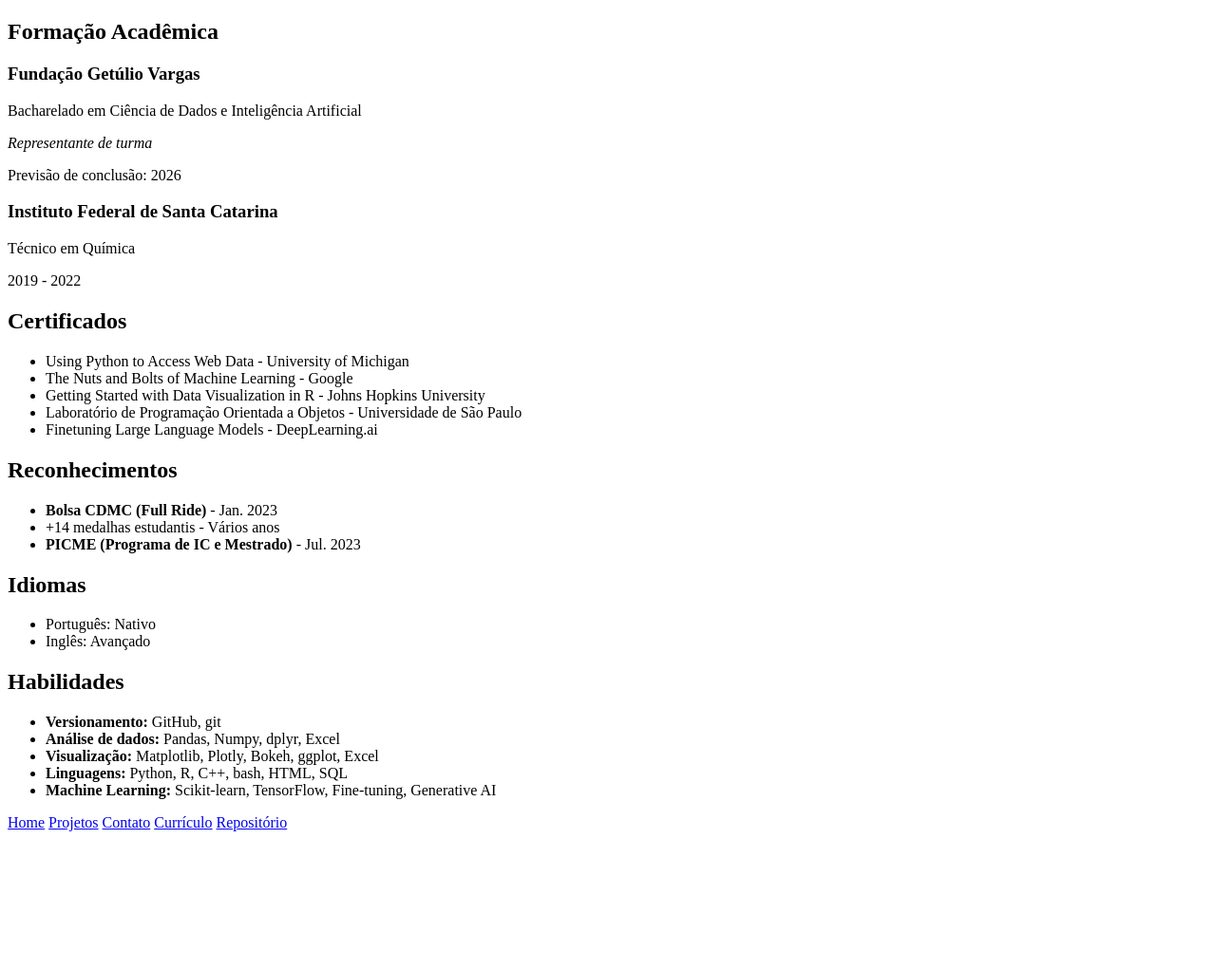
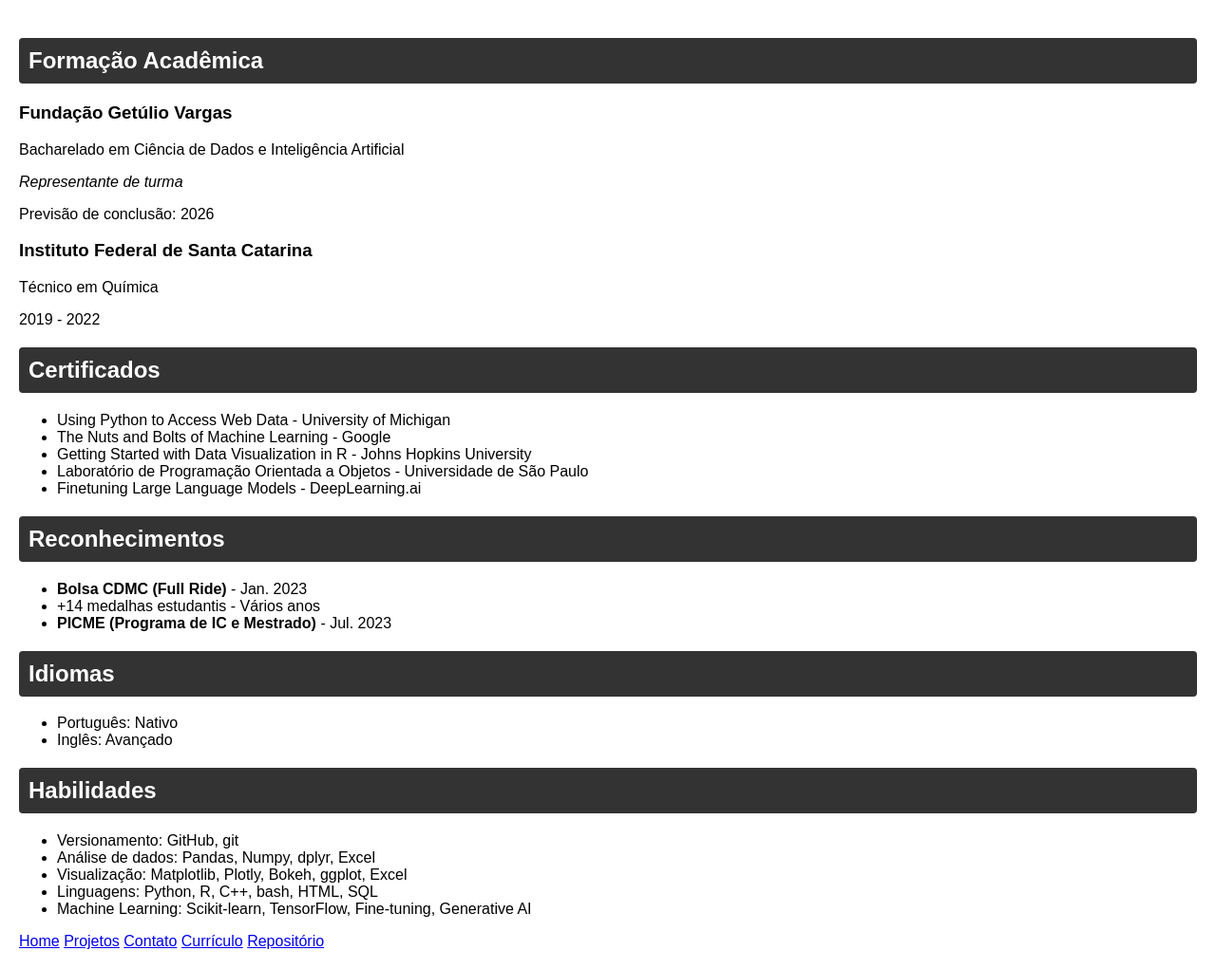
Before and after one commit to gtironi/dataviz_01, a plain HTML site: page resume/index.html in a window 1280 px wide. Shown: the whole page at 95% size. Before the commit the page ends 884 px from the top, so only its background shows below. Drawn offline with Linux system fonts and the light colour scheme.

Commit message:
Simple css

```diff
--- a/resume/index.html
+++ b/resume/index.html
@@ -4,10 +4,11 @@
     <meta charset="UTF-8">
     <meta name="viewport" content="width=device-width, initial-scale=1.0">
     <title>Resume</title>
+    <link rel="stylesheet" href="styles.css">
 </head>
 <body>
     <section>
-        <h1>Formação Acadêmica</h1>
+        <h2>Formação Acadêmica</h2>
         <article>
             <h3>Fundação Getúlio Vargas</h3>
             <p>Bacharelado em Ciência de Dados e Inteligência Artificial</p>
@@ -22,7 +23,7 @@
     </section>
 
     <section>
-        <h1>Certificados</h1>
+        <h2>Certificados</h2>
         <ul>
             <li>Using Python to Access Web Data - University of Michigan</li>
             <li>The Nuts and Bolts of Machine Learning - Google</li>
@@ -33,7 +34,7 @@
     </section>
 
     <section>
-        <h1>Reconhecimentos</h1>
+        <h2>Reconhecimentos</h2>
         <ul>
             <li><strong>Bolsa CDMC (Full Ride)</strong> - <time datetime="2023-01">Jan. 2023</time></li>
             <li>+14 medalhas estudantis - Vários anos</li>
@@ -42,7 +43,7 @@
     </section>
 
     <section>
-        <h1>Idiomas</h1>
+        <h2>Idiomas</h2>
         <ul>
             <li>Português: Nativo</li>
             <li>Inglês: Avançado</li>
@@ -50,13 +51,13 @@
     </section>
 
     <section>
-        <h1>Habilidades</h1>
+        <h2>Habilidades</h2>
         <ul>
-            <li><strong>Versionamento:</strong> GitHub, git</li>
-            <li><strong>Análise de dados:</strong> Pandas, Numpy, dplyr, Excel</li>
-            <li><strong>Visualização:</strong> Matplotlib, Plotly, Bokeh, ggplot, Excel</li>
-            <li><strong>Linguagens:</strong> Python, R, C++, bash, HTML, SQL</li>
-            <li><strong>Machine Learning:</strong> Scikit-learn, TensorFlow, Fine-tuning, Generative AI</li>
+            <li><span class="bold">Versionamento:</span> GitHub, git</li>
+            <li><span class="bold">Análise de dados:</span> Pandas, Numpy, dplyr, Excel</li>
+            <li><span class="bold">Visualização:</span> Matplotlib, Plotly, Bokeh, ggplot, Excel</li>
+            <li><span class="bold">Linguagens:</span> Python, R, C++, bash, HTML, SQL</li>
+            <li><span class="bold">Machine Learning:</span> Scikit-learn, TensorFlow, Fine-tuning, Generative AI</li>
         </ul>
     </section>
 
--- /dev/null
+++ b/resume/styles.css
@@ -0,0 +1,13 @@
+body {
+    font-family: Arial, sans-serif;
+    margin: 0;
+    padding: 20px;
+    background-color: white;
+}
+
+h2 {
+    background-color: #333;
+    color: white;
+    padding: 10px;
+    border-radius: 4px;
+}
```
